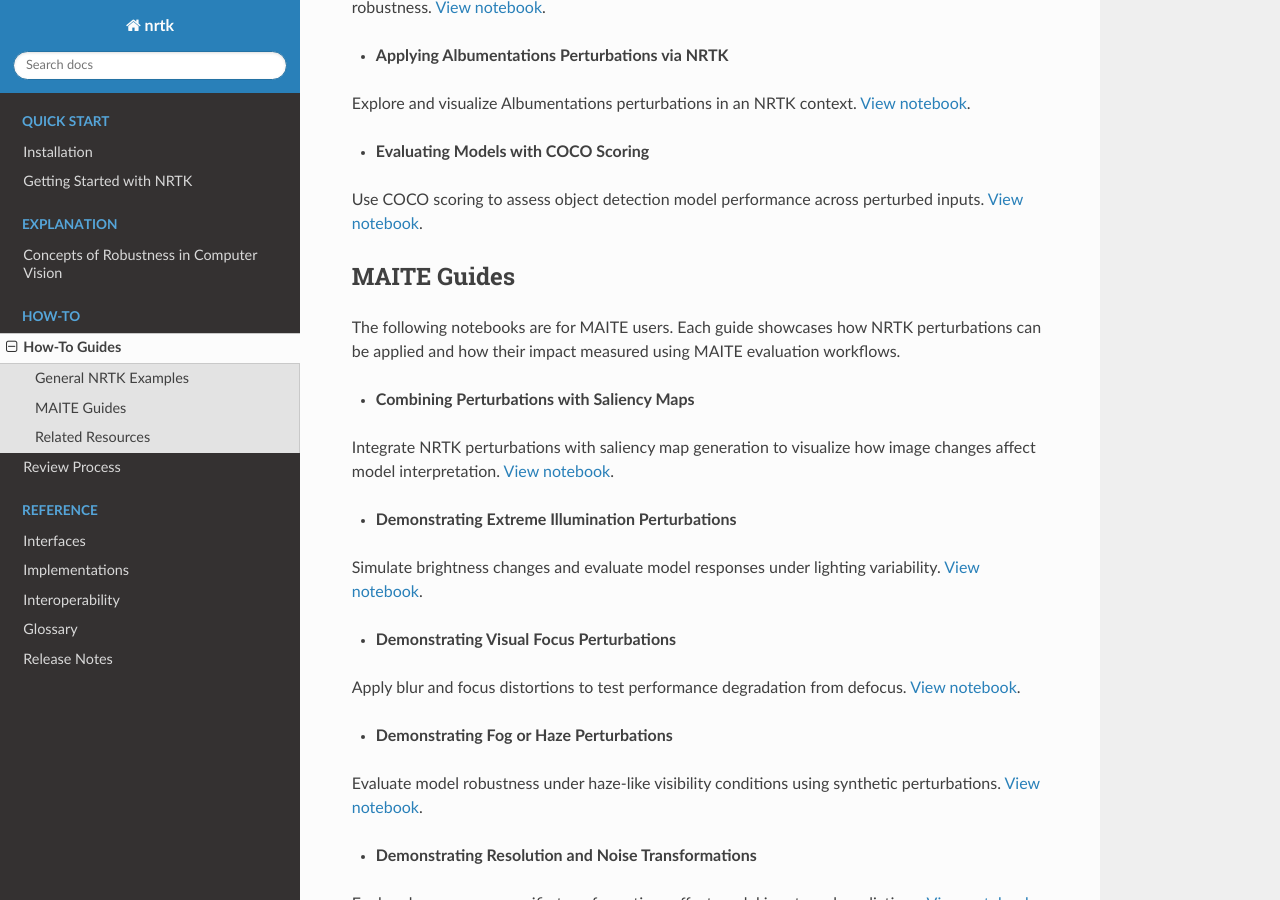
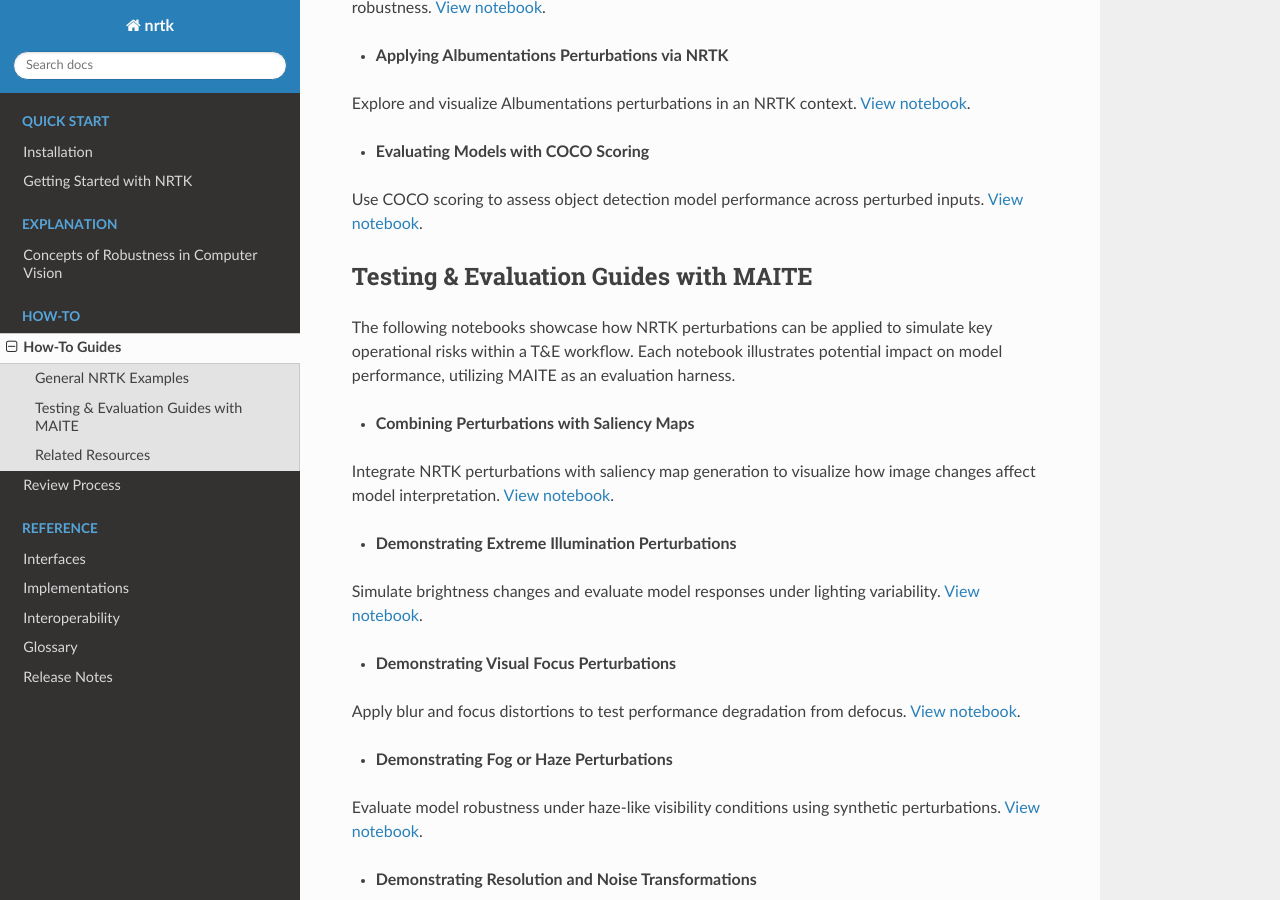
Before and after one commit to Kitware/nrtk, a Sphinx documentation site: the page built from docs/nrtk_how_to_topics.rst, in a window 1280 px wide and 900 px high, scrolled down 581 px. Built offline with Sphinx 7.4.7 and the Read the Docs theme 3.1.0, drawn with Linux system fonts in a browser that asks for light colours; pages that are not in the unit, such as notebooks, are missing from menus; the version number is read from the project's files by our own code.

Commit message:
Clarify T&E guide documentation

```diff
--- a/docs/nrtk_how_to_topics.rst
+++ b/docs/nrtk_how_to_topics.rst
@@ -53,16 +53,18 @@
 `View notebook <examples/coco_scorer.html>`__.
 
 ..
-    - **Visualize Item-Response Curves using NRTK** Explore and visualize the effect of varying perturbation strength on model prediction using NRTK components `View notebook <examples/simple_generic_generator.html>`__.
+    - **Visualize Item-Response Curves using NRTK** Explore and visualize the effect of varying perturbation strength
+    on model prediction using NRTK components `View notebook <examples/simple_generic_generator.html>`__.
 
 ..
-    - **Visualize Item-Response Curves using pyBSM via NRTK** Explore and visualize the effect of varying sensor and scenario perturbations on model prediction using pyBSM and NRTK components. `View notebook <examples/simple_pybsm_generator.html>`__.
+    - **Visualize Item-Response Curves using pyBSM via NRTK** Explore and visualize the effect of varying sensor and
+    scenario perturbations on model prediction using pyBSM and NRTK components. `View notebook <examples/simple_pybsm_generator.html>`__.
 
-MAITE Guides
-------------
+Testing & Evaluation Guides with MAITE
+--------------------------------------
 
-The following notebooks are for MAITE users. Each guide showcases how NRTK perturbations can be applied
-and how their impact measured using MAITE evaluation workflows.
+The following notebooks showcase how NRTK perturbations can be applied to simulate key operational risks within a T&E
+workflow. Each notebook illustrates potential impact on model performance, utilizing MAITE as an evaluation harness.
 
 - **Combining Perturbations with Saliency Maps**
 
```
